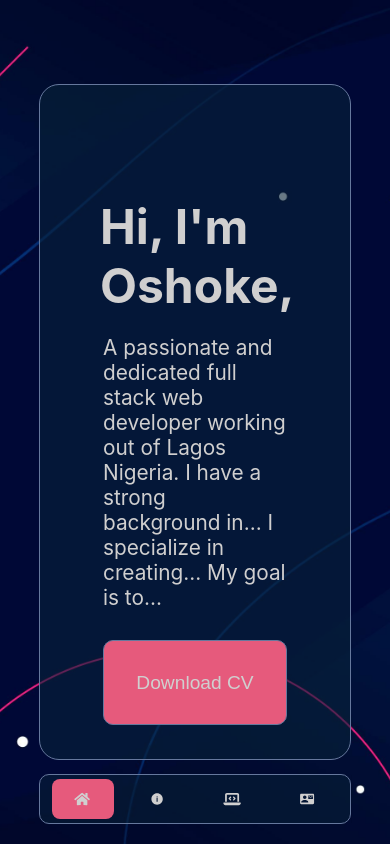
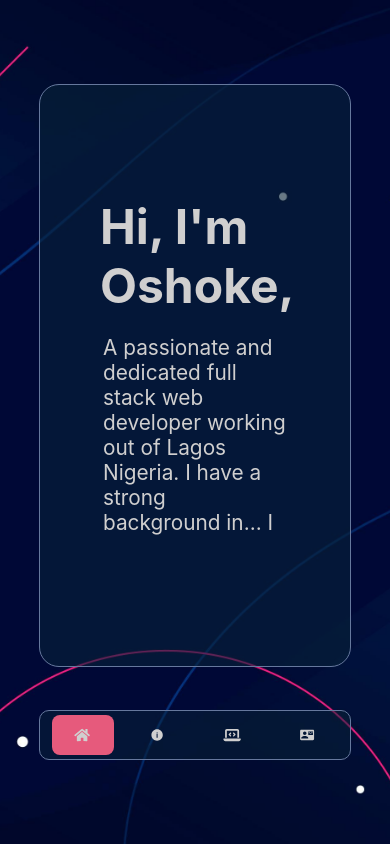
Before and after one commit to lorenzoworx/portofolio, a React (Create React App) app: page / in a window 390 px wide. Built offline with nearby package versions, Linux system fonts and the light colour scheme.

Commit message:
Fix bugs

```diff
--- a/src/App.css
+++ b/src/App.css
@@ -72,10 +72,7 @@ header {
   background-color: rgba(8, 34, 57, 0.5);
   border: 1px solid #66789D;
   border-radius: 10px;
-  position: fixed;
-  bottom: 20px;
-  left: 10vw;
-  right: 10vw;
+  width: 80vw;
 }
 
 #mobile-menu nav ul {
@@ -119,4 +116,10 @@ header {
     width: 80%;
   }
 
+  .layout-wrapper {
+    gap: 5vh;
+  }
+
+
+
 }
--- a/src/components/MyLayout.js
+++ b/src/components/MyLayout.js
@@ -14,7 +14,7 @@ const MyLayout = () => {
   const location = useLocation();
 
   const handleResize = () => {
-    setIsMobile(window.innerWidth <= 769 );
+    setIsMobile(window.innerWidth <= 769);
   };
 
   useEffect(() => {
--- a/src/pages/styles/About.css
+++ b/src/pages/styles/About.css
@@ -54,9 +54,12 @@
   .about-outlet {
     flex-direction: column-reverse;
     align-items: center;
+    justify-content: flex-end;
+    gap: 5vh;
   }
   .about-bio {
     width: auto;
+    max-height: 25vh;
     overflow-y: auto;
   }
 
@@ -67,7 +70,8 @@
   .myImg {
     border-radius: 20%;
     border: 1px solid #66789D;
-    ;
+    height: 100%;
+    width: auto;
   }
 
   .about-bio::-webkit-scrollbar-thumb {
--- a/src/pages/styles/Contact.css
+++ b/src/pages/styles/Contact.css
@@ -158,4 +158,13 @@
   label {
     font-size: 0.65rem !important;
   }
+
+  .contact-grid {
+    display: flex !important;
+    flex-direction: column;
+  }
+
+  .submit {
+    margin-top: 0px;
+  }
 }
--- a/src/pages/styles/Home.css
+++ b/src/pages/styles/Home.css
@@ -55,4 +55,18 @@
   .intro-btn button {
     width: 100%;
   }
+
+  .home-outlet {
+    overflow-y: auto;
+    max-height: 50vh;
+  }
+
+  .content-wrapper {
+    height: 40vh;
+  }
+
+  .home-outlet::-webkit-scrollbar {
+    width: 0;
+    background: transparent;
+  }
 }
--- a/src/pages/styles/Projects.css
+++ b/src/pages/styles/Projects.css
@@ -40,12 +40,16 @@
   .project-container {
     flex-direction: column;
     flex-wrap: nowrap;
+    max-height: 44vh;
+    padding-right: 0px;
   }
 
   .project-card {
     display: flex;
     width: 100%;
     height: 10vh;
+    justify-content: space-around;
+    gap: 2vw;
   }
 
   .project-description {
```
